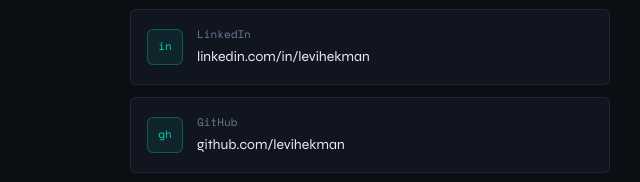
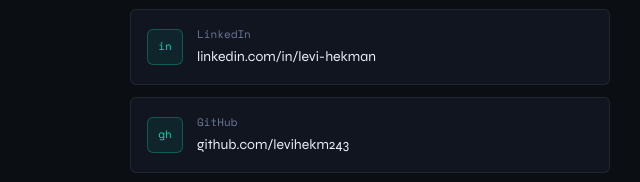
Before and after one commit to levihekm243/website-Levi, a plain HTML site: page index.html in a window 1280 px wide. Shown: the part 4399-4581 px from the top of the page, 0-640 px from the left. Drawn offline with nearby package versions, Linux system fonts and the light colour scheme.

Commit message:
Fix dead GitHub link and wrong LinkedIn handle
GitHub pointed at a 404'd username; now correctly links to
github.com/levihekm243. LinkedIn now points to the real profile
(linkedin.com/in/levi-hekman) in both the contact card and footer.

```diff
--- a/index.html
+++ b/index.html
@@ -254,18 +254,18 @@
             <div class="cl-val">levihekman@icloud.com</div>
           </div>
         </a>
-        <a href="https://linkedin.com/in/levihekman" target="_blank" class="contact-link">
+        <a href="https://www.linkedin.com/in/levi-hekman/" target="_blank" rel="noopener noreferrer" class="contact-link">
           <div class="cl-icon">in</div>
           <div>
             <div class="cl-label">LinkedIn</div>
-            <div class="cl-val">linkedin.com/in/levihekman</div>
+            <div class="cl-val">linkedin.com/in/levi-hekman</div>
           </div>
         </a>
-        <a href="https://github.com/levihekman" target="_blank" class="contact-link">
+        <a href="https://github.com/levihekm243" target="_blank" class="contact-link">
           <div class="cl-icon">gh</div>
           <div>
             <div class="cl-label">GitHub</div>
-            <div class="cl-val">github.com/levihekman</div>
+            <div class="cl-val">github.com/levihekm243</div>
           </div>
         </a>
         <a href="CV_Levi_Hekman.pdf" target="_blank" download class="contact-link">
@@ -294,8 +294,8 @@
   <footer class="footer">
     <span class="footer-brand">Levi Hekman</span>
     <div class="footer-links">
-      <a href="https://github.com/levihekman" target="_blank">GitHub</a>
-      <a href="https://linkedin.com/in/levihekman" target="_blank">LinkedIn</a>
+      <a href="https://github.com/levihekm243" target="_blank">GitHub</a>
+      <a href="https://www.linkedin.com/in/levi-hekman/" target="_blank" rel="noopener noreferrer">LinkedIn</a>
       <a href="CV_Levi_Hekman.pdf" target="_blank" download>CV</a>
     </div>
     <span class="footer-copy">&copy; <span id="footer-year">2025</span> — All rights reserved</span>
```
